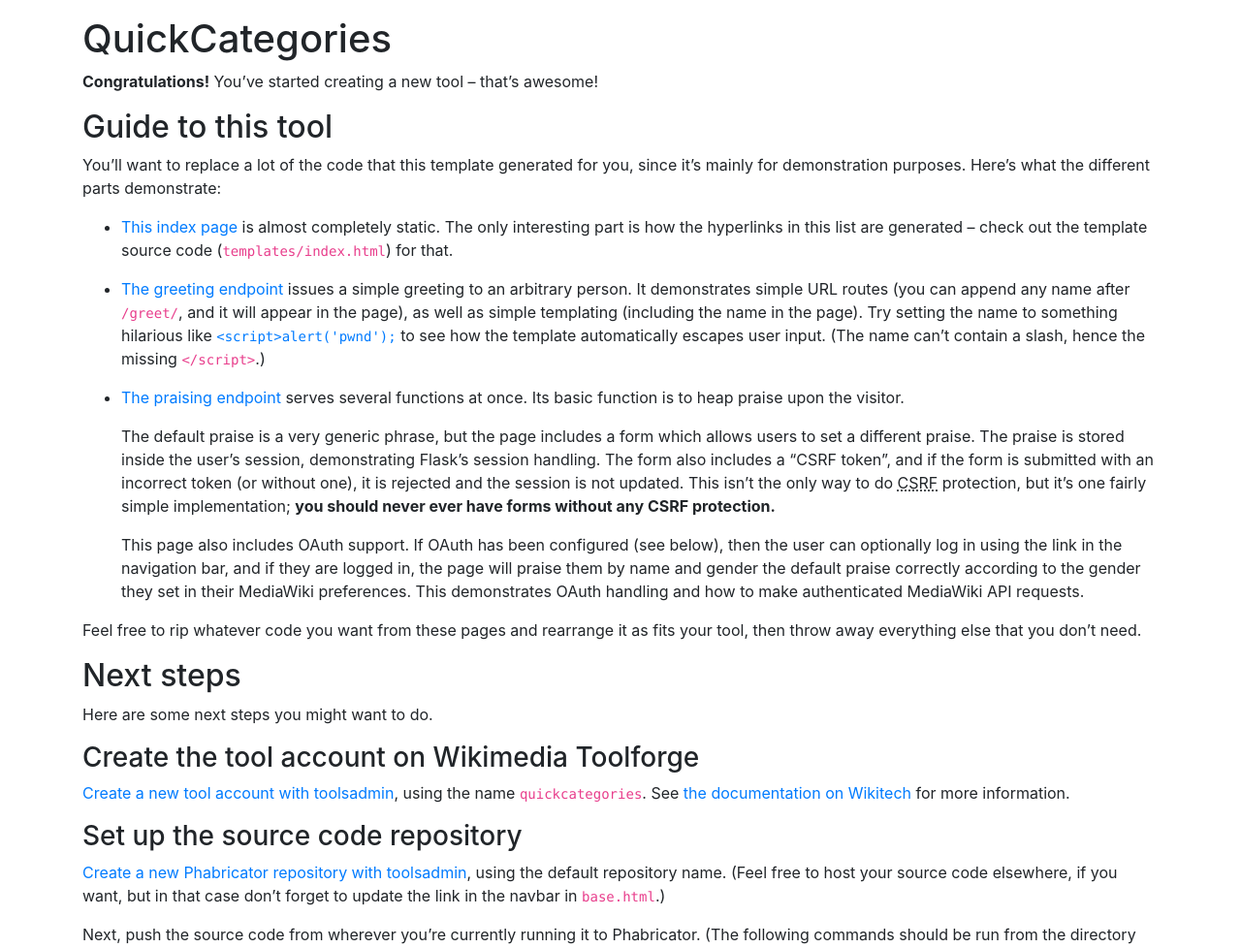
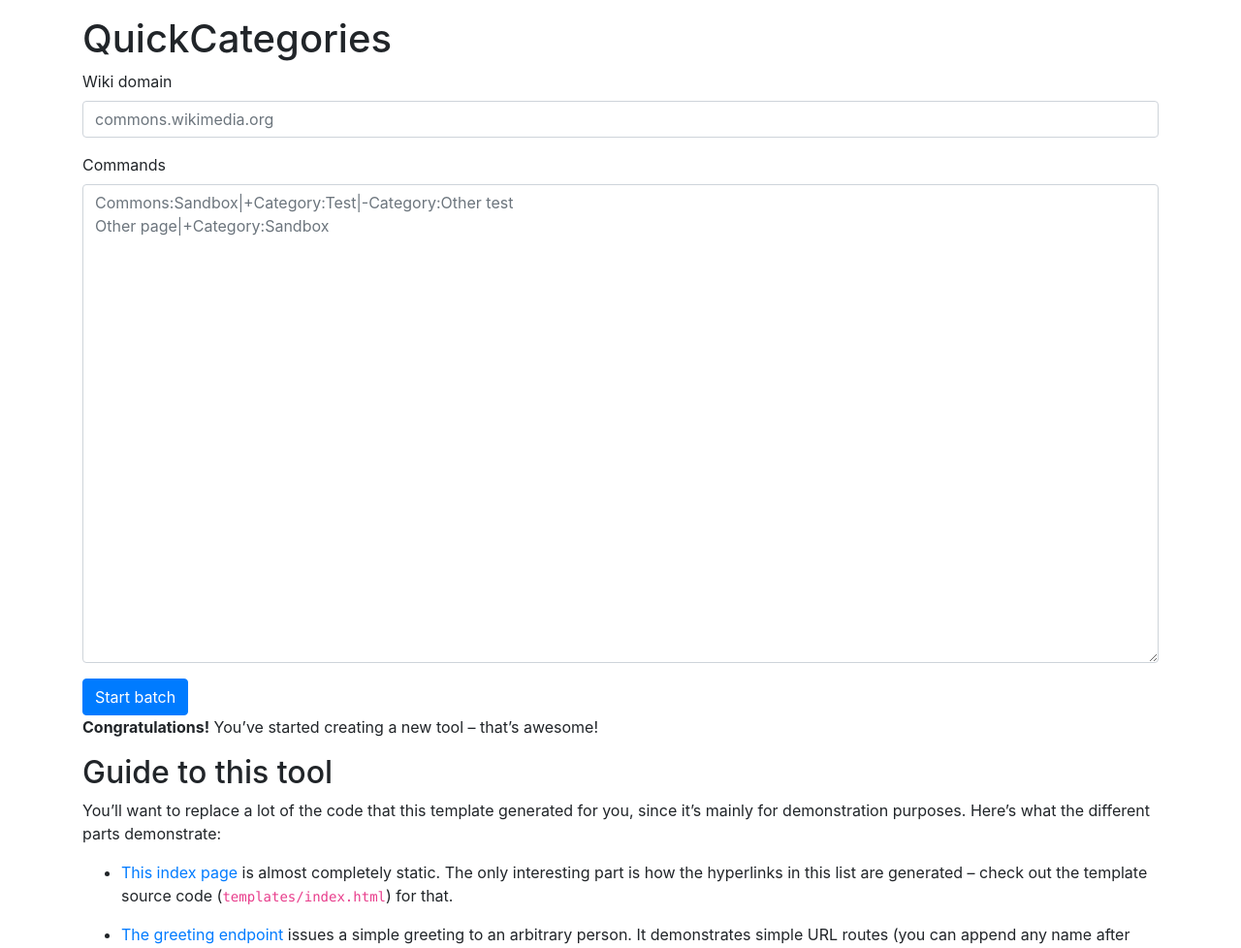
Before and after one commit to lucaswerkmeister/tool-quickcategories, a Flask app: page / in a window 1280 px wide. Shown: the part 56-1034 px from the top of the page at 97% size. Run offline with Flask 2, Linux system fonts and the light colour scheme; some libraries are stand-ins or nearby versions.

Commit message:
Add form to index page
There’s no code to process the form yet, that’ll come later.

```diff
--- a/templates/index.html
+++ b/templates/index.html
@@ -1,6 +1,28 @@
 {% extends "base.html" %}
 {% block main %}
 <h1>QuickCategories</h1>
+<form method="post" action="batch">
+  <input name="csrf_token" type="hidden" value="{{ csrf_token() }}">
+  <div class="form-group">
+    <label for="domain">Wiki domain</label>
+    <input
+      id="domain" class="form-control"
+      name="domain" type="text"
+      required pattern="[a-z0-9-]+\.(?:wiki(?:pedia|media|books|data|news|quote|source|versity|voyage)|mediawiki|wiktionary)\.org"
+      placeholder="commons.wikimedia.org">
+  </div>
+  <div class="form-group">
+    <label for="commands">Commands</label>
+    <textarea
+      id="commands" class="form-control"
+      name="commands"
+      rows="20"
+      required
+      placeholder="Commons:Sandbox|+Category:Test|-Category:Other test&#x0A;Other page|+Category:Sandbox"></textarea>
+  </div>
+  <button type="submit" class="btn btn-primary">Start batch</button>
+</form>
+<!-- TODO remove the stuff below -->
 <p>
   <strong>Congratulations!</strong>
   You’ve started creating a new tool – that’s awesome!
```
